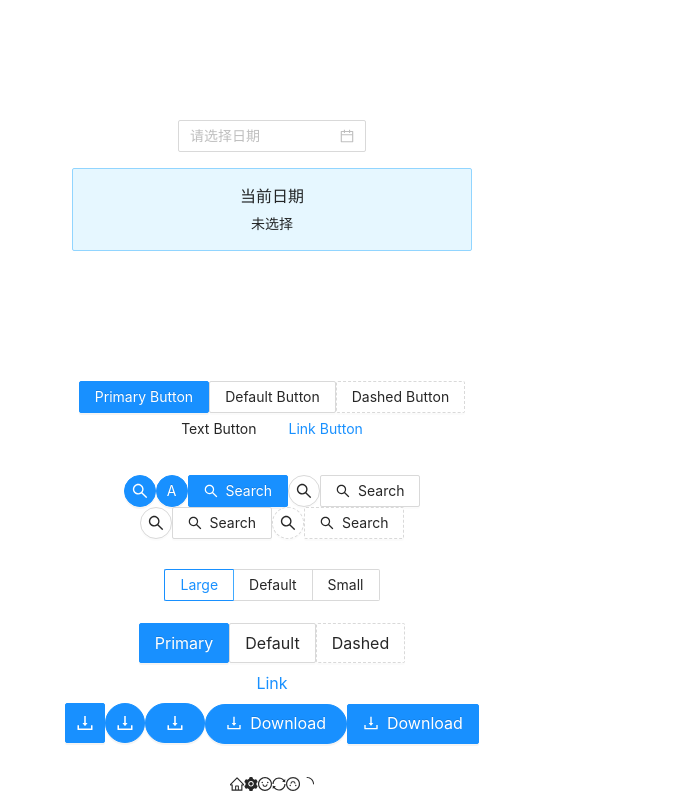
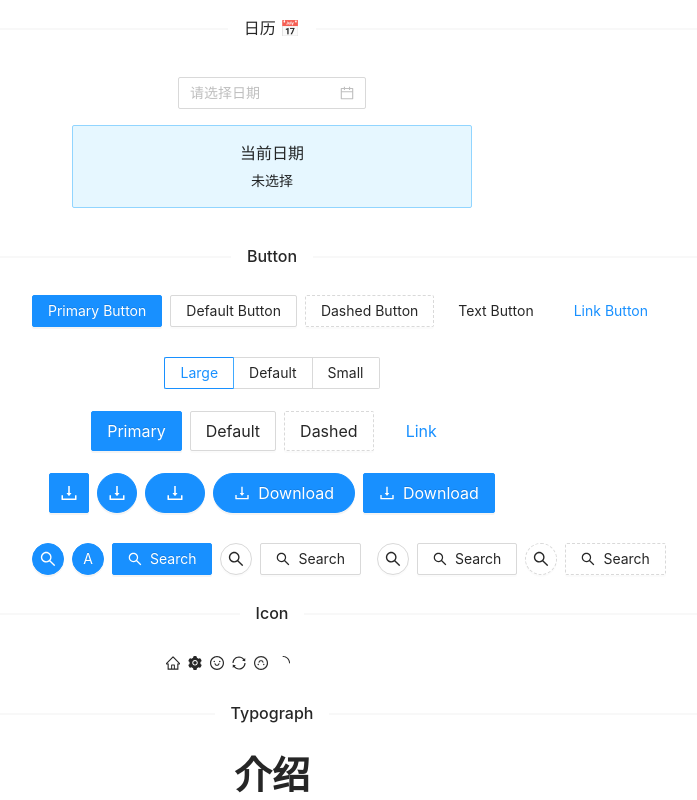
Before and after one commit to elton/antd-demo, a React (Create React App) app: page / in a window 1280 px wide. Shown: the top 800 px of the page, without its empty margins (368-1065 px from the left). Built offline with nearby package versions, Linux system fonts and the light colour scheme.

Commit message:
Optimize the interface layout.

```diff
--- a/src/App.js
+++ b/src/App.js
@@ -1,8 +1,15 @@
 import React, { useState } from "react";
-import { DatePicker, message, Alert, Button, Tooltip } from "antd";
+import {
+  DatePicker,
+  message,
+  Alert,
+  Button,
+  Tooltip,
+  Divider,
+  Space,
+} from "antd";
 import moment from "moment";
 import "moment/locale/zh-cn";
-import "antd/dist/antd.css";
 import { SearchOutlined } from "@ant-design/icons";
 import "./App.scss";
 
@@ -13,14 +20,13 @@ import Typo from "./components/Typo";
 moment.locale("zh-cn");
 
 const ButtonDemo = () => (
-  <>
+  <Space>
     <Button type="primary">Primary Button</Button>
     <Button>Default Button</Button>
     <Button type="dashed">Dashed Button</Button>
-    <br />
     <Button type="text">Text Button</Button>
     <Button type="link">Link Button</Button>
-  </>
+  </Space>
 );
 
 const DateDemo = () => {
@@ -32,7 +38,7 @@ const DateDemo = () => {
     setDate(value);
   };
   return (
-    <div style={{ width: 400, margin: "100px auto" }}>
+    <div style={{ width: 400, margin: "10px auto" }}>
       <DatePicker onChange={handleChange} />
       <div style={{ marginTop: 16 }}>
         <Alert
@@ -45,7 +51,7 @@ const DateDemo = () => {
 };
 
 const IconButton = () => (
-  <>
+  <Space>
     <Tooltip title="search">
       <Button type="primary" shape="circle" icon={<SearchOutlined />} />
     </Tooltip>
@@ -70,26 +76,31 @@ const IconButton = () => (
     <Button type="dashed" icon={<SearchOutlined />}>
       Search
     </Button>
-  </>
+  </Space>
 );
 
 const App = () => (
   <>
+    <Divider>日历 📅</Divider>
     <p>
       <DateDemo />
     </p>
+    <Divider>Button</Divider>
     <p>
       <ButtonDemo />
-    </p>
-    <p>
-      <IconButton />
     </p>
     <p>
       <SizeButton />
     </p>
     <p>
+      <IconButton />
+    </p>
+    <Divider>Icon</Divider>
+
+    <p>
       <Icon />
     </p>
+    <Divider>Typograph</Divider>
     <p>
       <Typo />
     </p>
--- a/src/App.scss
+++ b/src/App.scss
@@ -2,4 +2,5 @@ p {
   text-align: center;
   margin: 10px auto;
   padding: 10px;
+  width: 500px;
 }
--- a/src/components/Icon.js
+++ b/src/components/Icon.js
@@ -4,21 +4,38 @@ import {
   SmileOutlined,
   SyncOutlined,
   LoadingOutlined,
+  createFromIconfontCN,
 } from "@ant-design/icons";
 
 import { Space } from "antd";
+import React from "react";
 
-import React from "react";
+const IconFont = createFromIconfontCN({
+  scriptUrl: [
+    "//at.alicdn.com/t/font_1788044_0dwu4guekcwr.js", // icon-javascript, icon-java, icon-shoppingcart (overrided)
+    "//at.alicdn.com/t/font_1788592_a5xf2bdic3u.js", // icon-shoppingcart, icon-python
+  ],
+});
 
 const Icon = () => (
   <Space>
     <div className="icons-list">
+      <Space>
         <HomeOutlined />
         <SettingFilled />
         <SmileOutlined />
         <SyncOutlined spin />
         <SmileOutlined rotate={180} />
         <LoadingOutlined />
+      </Space>
+    </div>
+    <div className="icons-list">
+      <Space>
+        <IconFont type="icon-javascript" />
+        <IconFont type="icon-java" />
+        <IconFont type="icon-shoppingcart" />
+        <IconFont type="icon-python" />
+      </Space>
     </div>
   </Space>
 );
--- a/src/components/SizeButton.js
+++ b/src/components/SizeButton.js
@@ -1,4 +1,4 @@
-import { Button, Radio } from "antd";
+import { Button, Radio, Space } from "antd";
 import { DownloadOutlined } from "@ant-design/icons";
 import React, { useState } from "react";
 
@@ -14,6 +14,7 @@ function SizeButton() {
       </Radio.Group>
       <br />
       <br />
+      <Space>
         <Button type="primary" size={size}>
           Primary
         </Button>
@@ -25,7 +26,10 @@ function SizeButton() {
         <Button type="link" size={size}>
           Link
         </Button>
+      </Space>
       <br />
+      <br />
+      <Space>
         <Button type="primary" icon={<DownloadOutlined />} size={size} />
         <Button
           type="primary"
@@ -50,6 +54,7 @@ function SizeButton() {
         <Button type="primary" icon={<DownloadOutlined />} size={size}>
           Download
         </Button>
+      </Space>
     </>
   );
 }
--- a/src/index.js
+++ b/src/index.js
@@ -2,6 +2,7 @@ import React from "react";
 import ReactDOM from "react-dom";
 import { ConfigProvider } from "antd";
 import zhCN from "antd/es/locale/zh_CN";
+import "antd/dist/antd.css";
 import App from "./App";
 
 ReactDOM.render(
```
Lines whose indentation alone changed are shown as unchanged.
